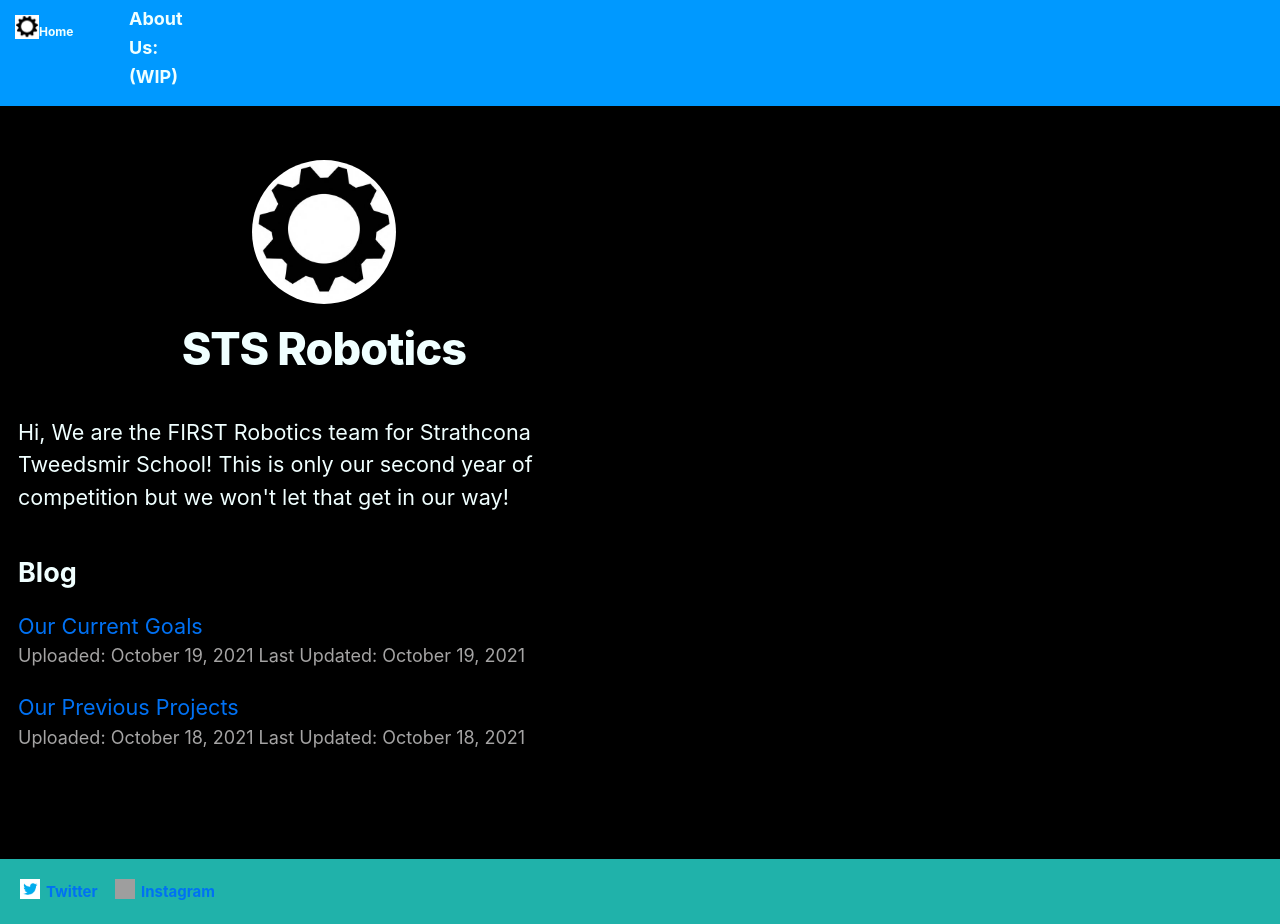
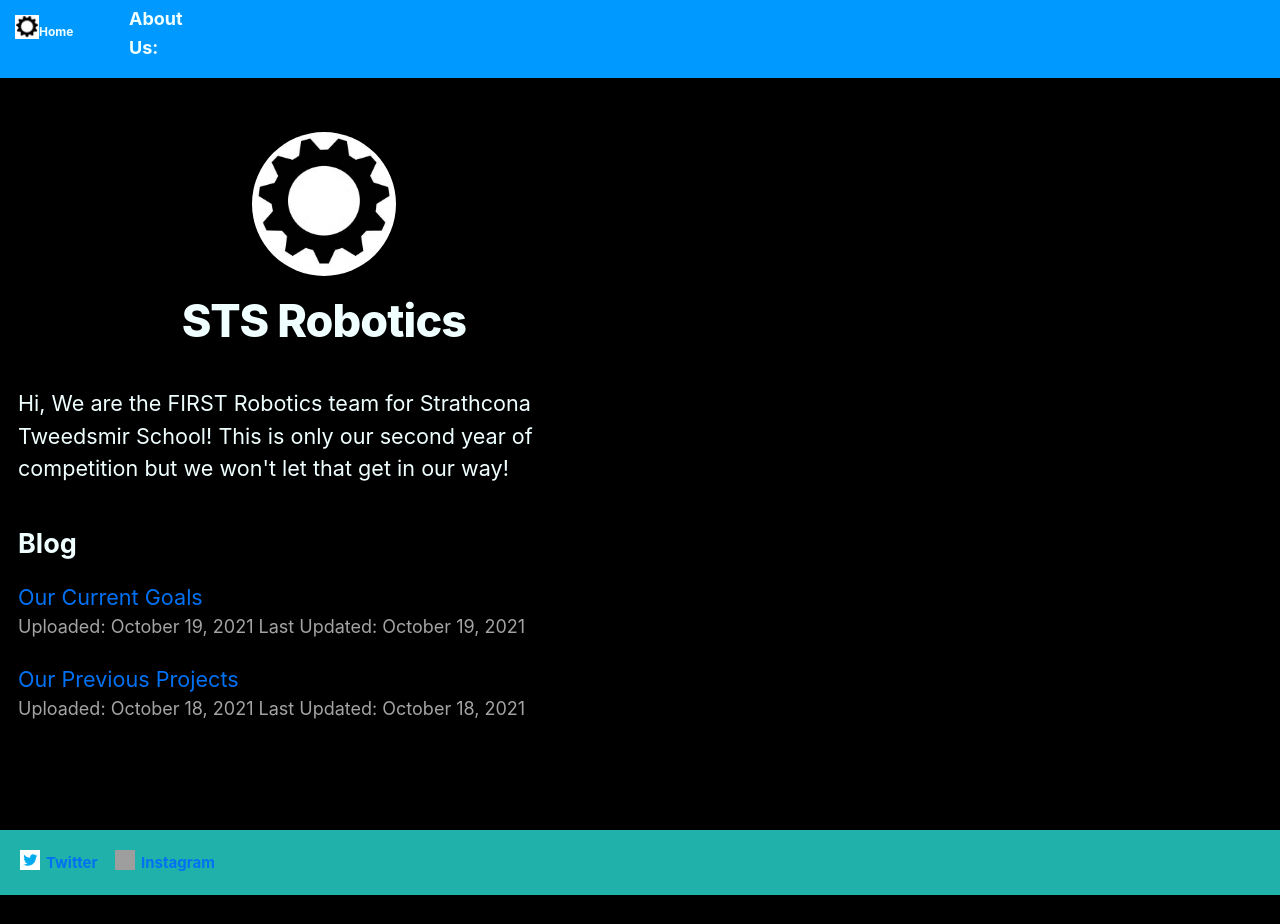
Before and after one commit to Moop3334/nextjs-blog, a Next.js app: page / in a window 1280 px wide. After the commit the page ends 895 px from the top, so only its background shows below. Built offline with nearby package versions, Linux system fonts and the light colour scheme; grey boxes are pictures that could not be loaded.

Commit message:
Updated Layout [up3]
I have no f*ing clue why id decided to include a (WIP) tag on something only I was going to see, and in an experimental branch no less

```diff
--- a/components/layout.js
+++ b/components/layout.js
@@ -27,7 +27,7 @@ export default function Layout({ children, home }) {
         <Link href="/about">
           <b className={styles.gridItem1}>
             <h1 className= {utilStyles.navTxt}>
-              About Us:(WIP)
+              About Us:
             </h1>
           </b>
         </Link>
```
